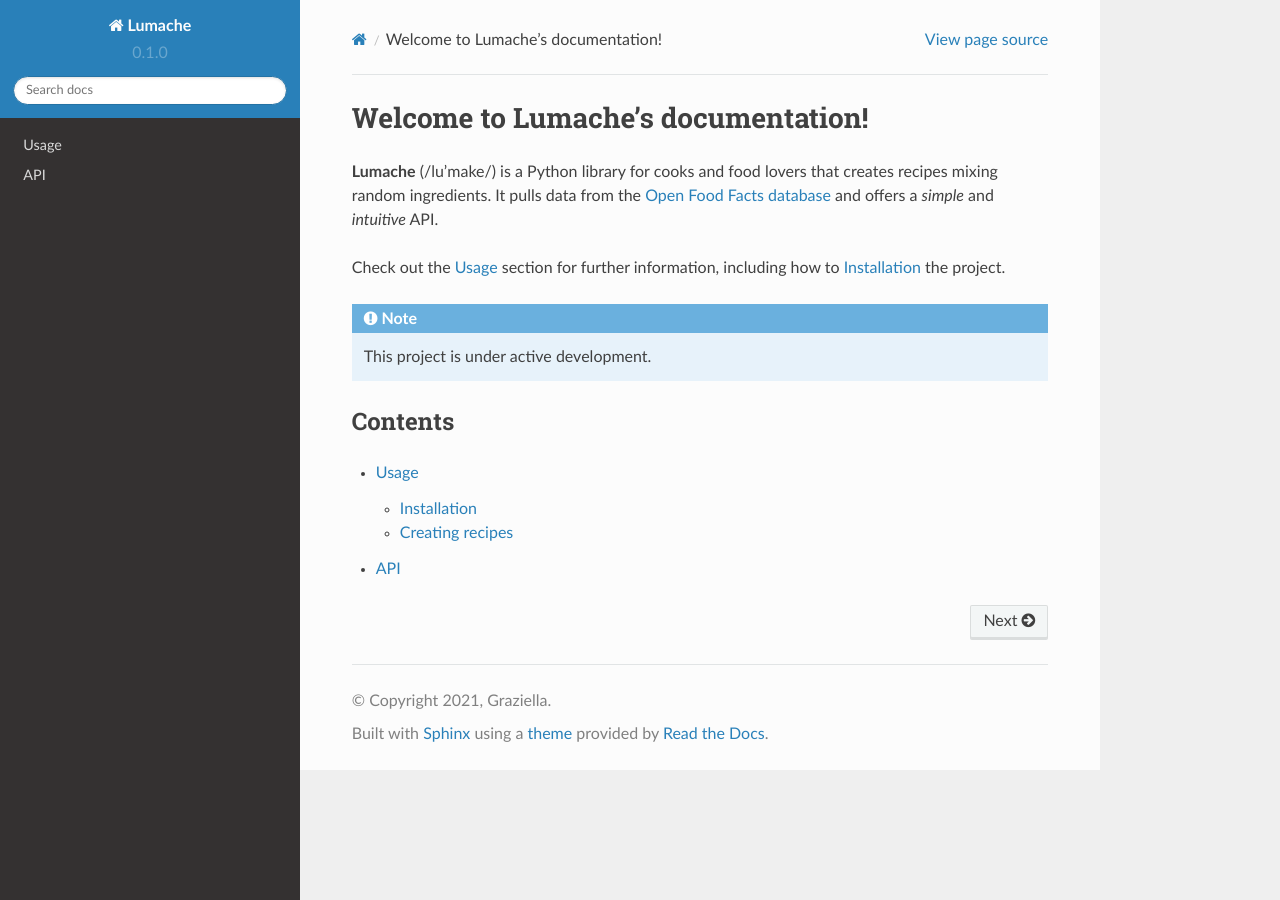
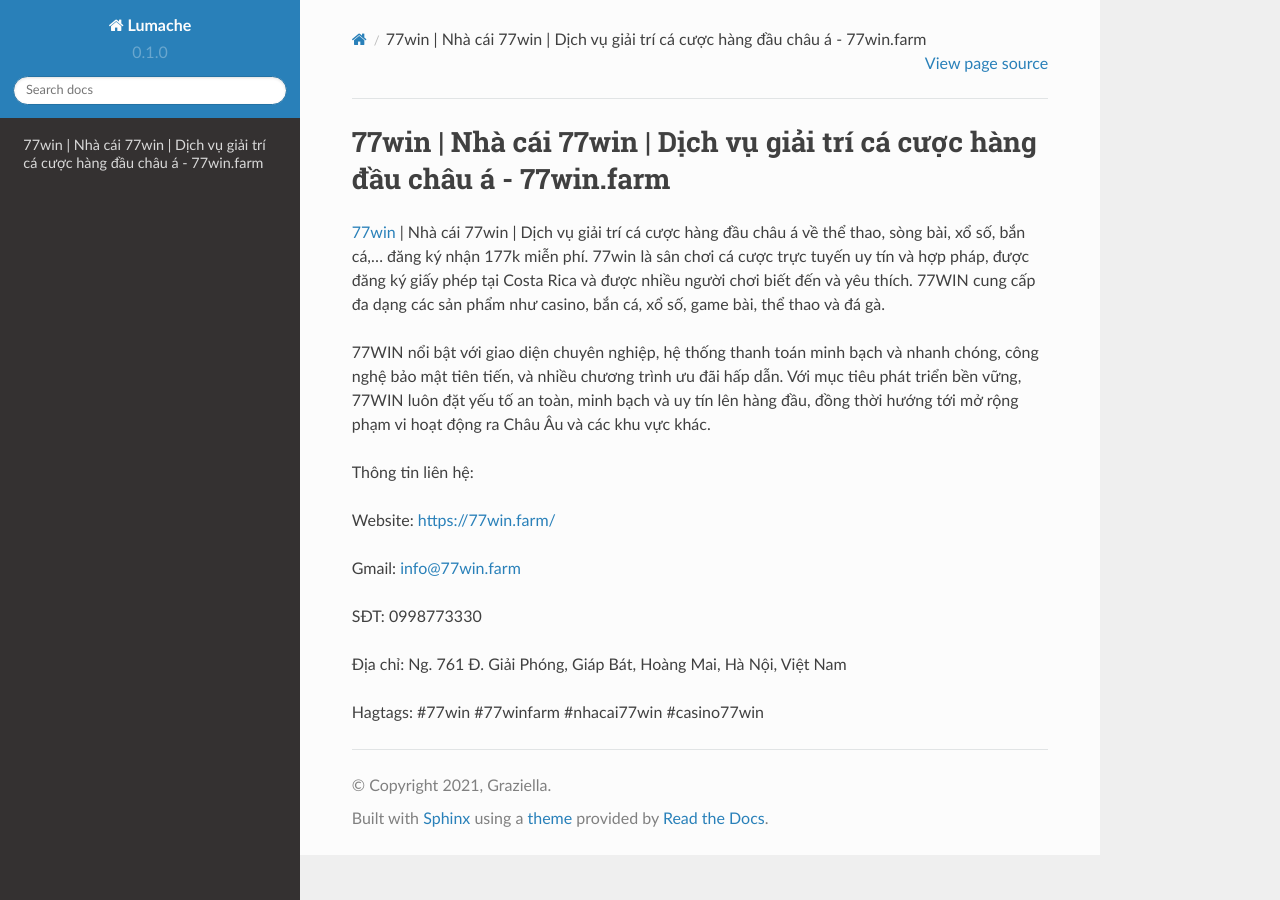
Before and after one commit to socialentity1/77winfarm, a Sphinx documentation site: the page built from docs/source/index.rst, in a window 1280 px wide. Built offline with Sphinx 7.4.7 and the Read the Docs theme 2.0.0, drawn with Linux system fonts in a browser that asks for light colours.

Commit message:
Update index.rst

```diff
--- a/docs/source/index.rst
+++ b/docs/source/index.rst
@@ -1,22 +1,18 @@
-Welcome to Lumache's documentation!
+77win | Nhà cái 77win | Dịch vụ giải trí cá cược hàng đầu châu á - 77win.farm
 ===================================
 
-**Lumache** (/lu'make/) is a Python library for cooks and food lovers
-that creates recipes mixing random ingredients.
-It pulls data from the `Open Food Facts database <https://world.openfoodfacts.org/>`_
-and offers a *simple* and *intuitive* API.
+`77win <https://77win.farm/>`_ | Nhà cái 77win | Dịch vụ giải trí cá cược hàng đầu châu á về thể thao, sòng bài, xổ số, bắn cá,... đăng ký nhận 177k miễn phí. 77win là sân chơi cá cược trực tuyến uy tín và hợp pháp, được đăng ký giấy phép tại Costa Rica và được nhiều người chơi biết đến và yêu thích. 77WIN cung cấp đa dạng các sản phẩm như casino, bắn cá, xổ số, game bài, thể thao và đá gà.
 
-Check out the :doc:`usage` section for further information, including
-how to :ref:`installation` the project.
+77WIN nổi bật với giao diện chuyên nghiệp, hệ thống thanh toán minh bạch và nhanh chóng, công nghệ bảo mật tiên tiến, và nhiều chương trình ưu đãi hấp dẫn. Với mục tiêu phát triển bền vững, 77WIN luôn đặt yếu tố an toàn, minh bạch và uy tín lên hàng đầu, đồng thời hướng tới mở rộng phạm vi hoạt động ra Châu Âu và các khu vực khác.
 
-.. note::
+Thông tin liên hệ:
 
-   This project is under active development.
+Website: https://77win.farm/
 
-Contents
---------
+Gmail: info@77win.farm
 
-.. toctree::
+SĐT: 0998773330
 
-   usage
-   api
+Địa chỉ: Ng. 761 Đ. Giải Phóng, Giáp Bát, Hoàng Mai, Hà Nội, Việt Nam
+
+Hagtags: #77win #77winfarm #nhacai77win #casino77win
```
